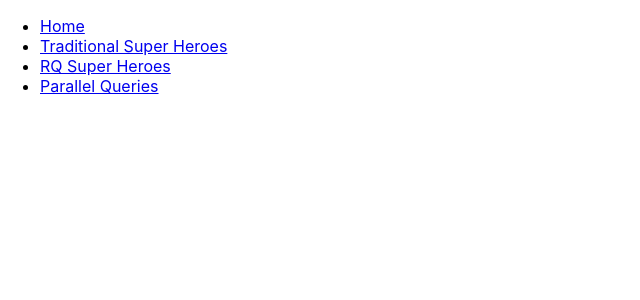
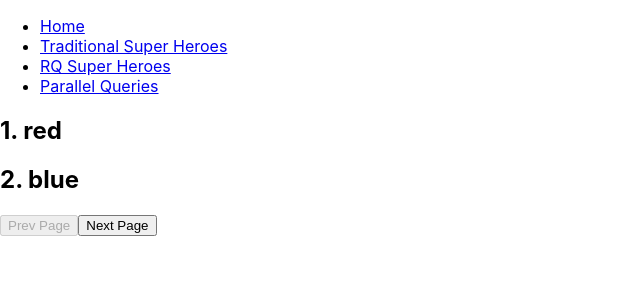
Before and after one commit to alaminsahed/react-query, a React (Create React App) app: page /rq-pagination in a window 1280 px wide. Shown: the top 300 px of the page, without its empty margins (0-640 px from the left). Built offline with nearby package versions, Linux system fonts and the light colour scheme; data requests are answered from the project's data file.

Commit message:
feat: pagination

```diff
--- a/db.json
+++ b/db.json
@@ -41,5 +41,39 @@
       "id": "@alaminsahed",
       "languages": ["react", "vue", "angular"]
     }
+  ],
+  "colors": [
+    {
+      "id": 1,
+      "label": "red"
+    },
+    {
+      "id": 2,
+      "label": "blue"
+    },
+    {
+      "id": 3,
+      "label": "green"
+    },
+    {
+      "id": 4,
+      "label": "yellow"
+    },
+    {
+      "id": 5,
+      "label": "black"
+    },
+    {
+      "id": 6,
+      "label": "white"
+    },
+    {
+      "id": 7,
+      "label": "orange"
+    },
+    {
+      "id": 8,
+      "label": "purple"
+    }
   ]
 }
--- a/src/App.js
+++ b/src/App.js
@@ -8,6 +8,7 @@
 import RQSuperHeroPage from './components/RQSuperHeroPage';
 import ParallelQueriesPage from './components/ParallelQueriesPage';
 import DependentQueries from './components/DependentQueries';
+import PaginationQueries from './components/PaginationQueries';
 
 function App() {
   const queryClient = new QueryClient()
@@ -33,6 +34,7 @@
             </ul>
           </nav>
           <Routes>
+            <Route path='rq-pagination' element={<PaginationQueries />} />
             <Route path='rq-dependent' element={<DependentQueries email="alaminsahed" />} />
             <Route path='parallel-queries' element={<ParallelQueriesPage />} />
             <Route path='rq-super-heroes/:heroId' element={<RQSuperHeroPage />} />
--- /dev/null
+++ b/src/components/PaginationQueries.js
@@ -0,0 +1,61 @@
+import { useState } from 'react'
+import axios from 'axios'
+import { useQuery } from '@tanstack/react-query';
+
+const fetchColors = pageNumber => {
+    return axios.get(`http://localhost:4001/colors?_limit=2&_page=${pageNumber}`)
+}
+
+// The data from the last successful fetch is available while new data is being requested, even though the query key has changed.
+// When the new data arrives, the previous data is seamlessly swapped to show the new data.
+// isPreviousData is made available to know what data the query is currently providing you
+
+const PaginationQueries = () => {
+    const [pageNumber, setPageNumber] = useState(1)
+    const { isLoading, isError, error, data, isFetching } = useQuery(
+        {
+            queryKey: ['colors', pageNumber],
+            queryFn: () => fetchColors(pageNumber),
+            keepPreviousData: true
+        }
+    )
+
+    if (isLoading) {
+        return <h2>Loading...</h2>
+    }
+
+    if (isError) {
+        return <h2>{error.message}</h2>
+    }
+
+    return (
+        <>
+            <div>
+                {data?.data.map(color => {
+                    return (
+                        <div key={color.id}>
+                            <h2>
+                                {color.id}. {color.label}
+                            </h2>
+                        </div>
+                    )
+                })}
+            </div>
+            <div>
+                <button
+                    onClick={() => setPageNumber(page => page - 1)}
+                    disabled={pageNumber === 1}>
+                    Prev Page
+                </button>
+                <button
+                    onClick={() => setPageNumber(page => page + 1)}
+                    disabled={pageNumber === 4}>
+                    Next Page
+                </button>
+            </div>
+            {isFetching && 'Loading'}
+        </>
+    )
+};
+
+export default PaginationQueries;
```
